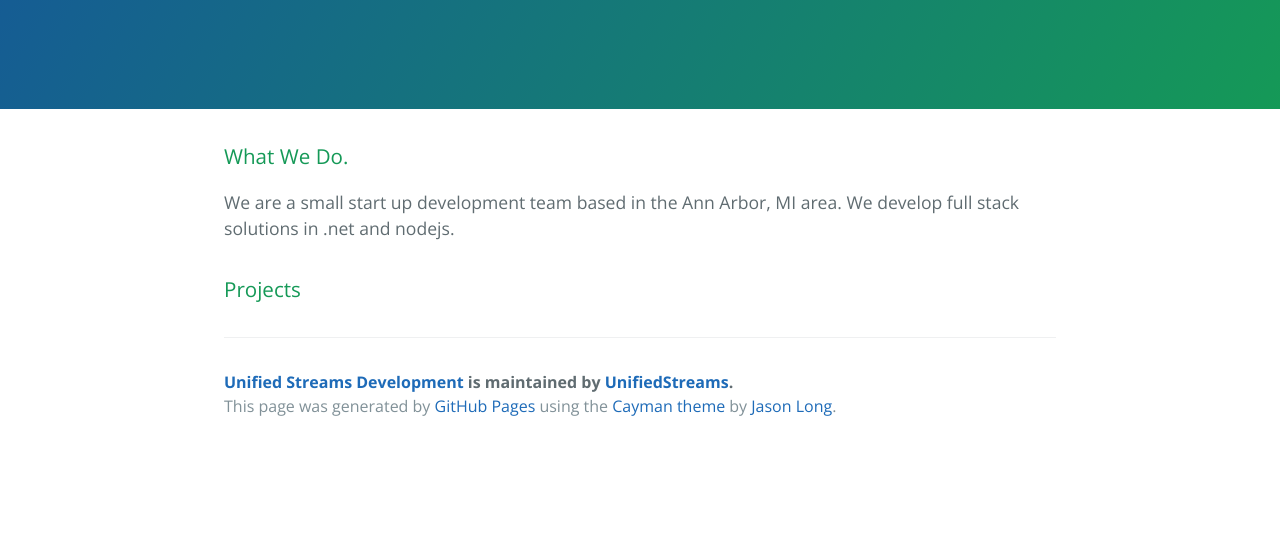
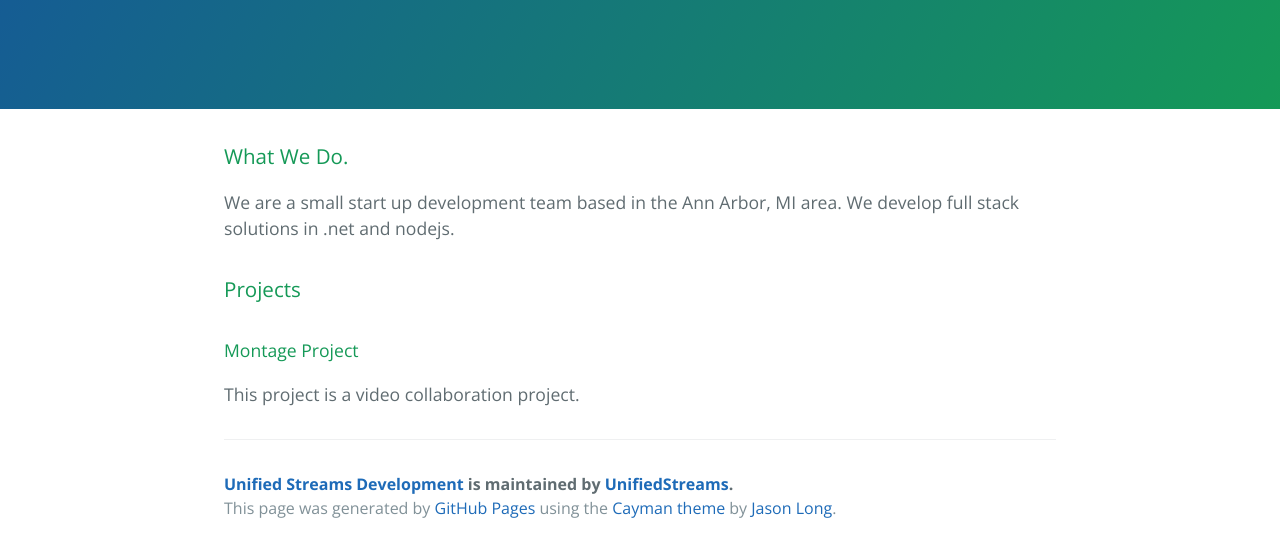
Before and after one commit to UnifiedStreams/Default, a plain HTML site: page index.html in a window 1280 px wide. Shown: the part 208-764 px from the top of the page. Drawn offline with nearby package versions, Linux system fonts and the light colour scheme.

Commit message:
Added more data

```diff
--- a/index.html
+++ b/index.html
@@ -26,8 +26,8 @@
 
 <h3>
 <a id="designer-templates" class="anchor" href="#designer-templates" aria-hidden="true"><span class="octicon octicon-link"></span></a>Projects</h3>
-
-<p></p>
+<h4>Montage Project</h4>
+<p>This project is a video collaboration project.</p>
 
       <footer class="site-footer">
         <span class="site-footer-owner"><a href="https://github.com/UnifiedStreams/Default">Unified Streams Development</a> is maintained by <a href="https://github.com/UnifiedStreams">UnifiedStreams</a>.</span>
```
